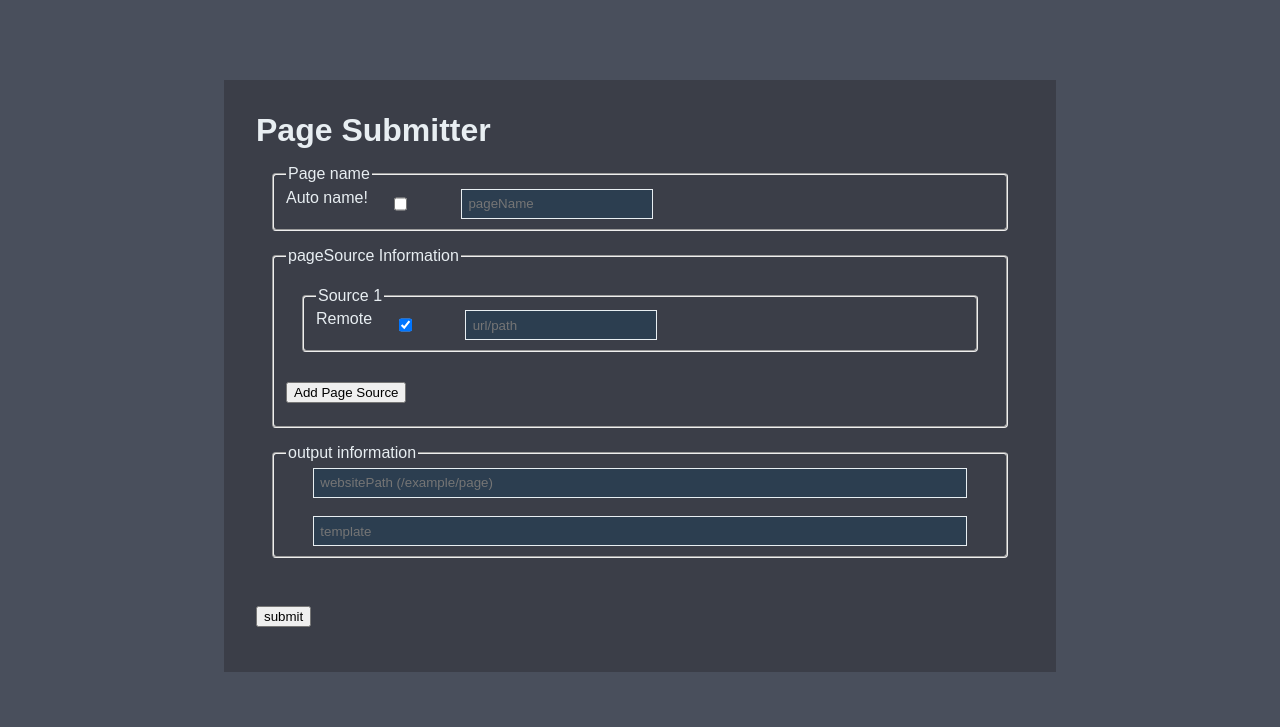
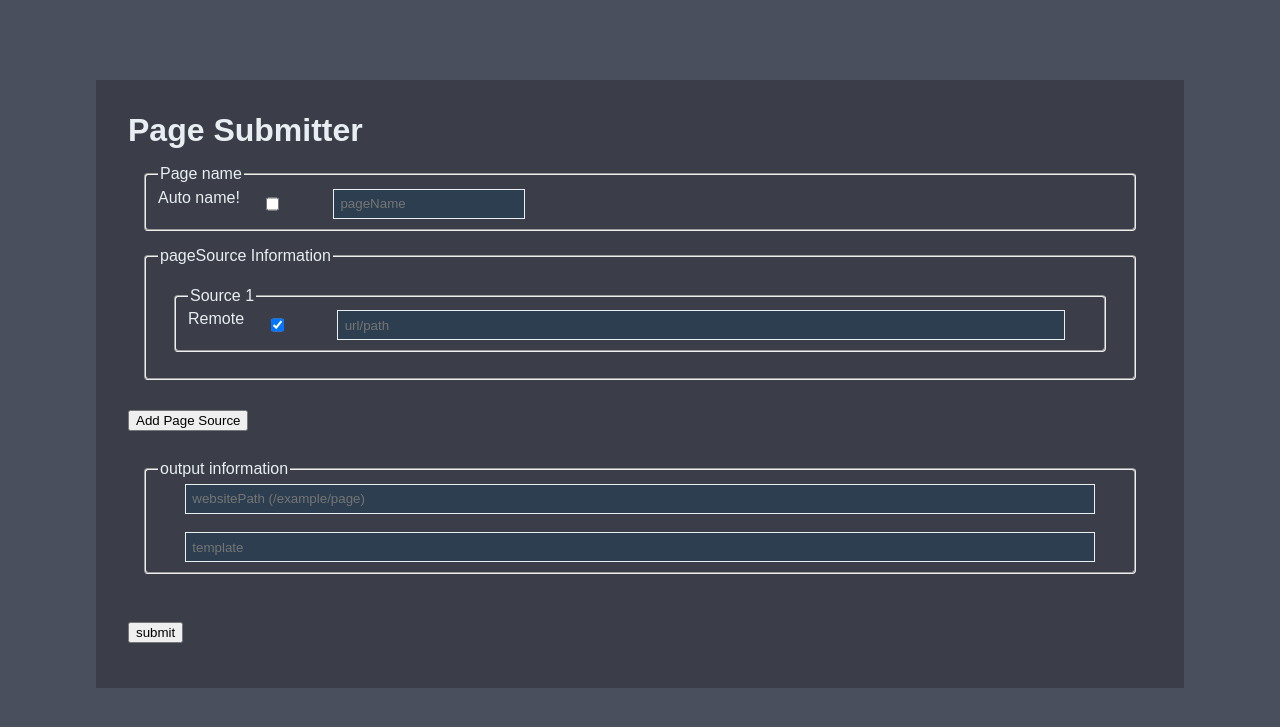
Before and after one commit to rolandw-blog/blogWatcher, a Node project: template app/views/index.ejs in a window 1280 px wide. Shown: the top 727 px of the page. Run offline with Node 20 templates, Linux system fonts and the light colour scheme; the template is opened without the code that fills it, so the values that code supplies are empty; some libraries are stand-ins or nearby versions.

Commit message:
:construction: Improve the submit form a bit

```diff
--- a/app/views/index.ejs
+++ b/app/views/index.ejs
@@ -32,8 +32,8 @@
 					<input type="checkbox" defaultChecked name="remote" class="remote" checked="true"></input>
 					<input type="text" name="url" class="url" placeholder="url/path" />
 				</fieldset>
-				<button id="addPageSource" style="align-self: flex-start;" onclick="addNewUrl()">Add Page Source</button>
 			</fieldset>
+			<button id="addPageSource" style="align-self: flex-start;" onclick="addNewUrl()">Add Page Source</button>
 			<fieldset style="flex-direction: column;">
 				<legend>output information</legend>
 				<input
@@ -76,24 +76,35 @@
 				// get all of the wrappers children
 				const numberOFfields = fieldsetWrapper.querySelectorAll("fieldset");
 
-				const newFields = fieldsetWrapper.querySelectorAll("fieldset")
-				const fieldArr = Array.from(newFields)
+				const fieldSet = document.createElement("fieldset");
+				fieldSet.id = `"pageSource${numberOFfields.length}`;
 
-				// concat all the html fields together
-				const newFieldsHtml = fieldArr.reduce((acc, cur) => {return acc += cur.outerHTML; }, "");
+				const legend = document.createElement("legend");
+				legend.innerText = `Source: ${numberOFfields.length + 1}`;
 
-				fieldsetWrapper.innerHTML =
-				`
-				<legend>pageSource Information</legend>
-				${newFieldsHtml}
-				<fieldset id="pageSource${numberOFfields.length}">
-					<legend>Source ${numberOFfields.length+1}</legend>
-					<label for="remote">Remote</label>
-					<input type="checkbox" defaultChecked name="remote" class="remote" checked="true"></input>
-					<input type="text" name="url" class="url" placeholder="url/path" />
-				</fieldset>
-				<button id="addPageSource" style="align-self: flex-start;" onclick="addNewUrl()">Add Page Source</button>
-				`
+				const label = document.createElement("label");
+				label.textContent = "Remote";
+				label.for = "checkbox";
+
+				const checkBox = document.createElement("input");
+				checkBox.type = "checkbox";
+				checkBox.defaultChecked = true;
+				checkBox.name = "remote";
+				checkBox.className = "remote"
+				checkBox.checked = true;
+
+				const urlBox = document.createElement("input");
+				urlBox.type = "text";
+				urlBox.name = "url";
+				urlBox.className = "remote url";
+				urlBox.checked = "true";
+
+				fieldSet.appendChild(legend);
+				fieldSet.appendChild(label)
+				fieldSet.appendChild(checkBox);
+				fieldSet.appendChild(urlBox);
+
+				fieldsetWrapper.appendChild(fieldSet);
 			}
 
 			function submitForm(event) {
@@ -141,7 +152,7 @@
 				};
 
 				// ship it!
-				fetch("http://10.10.10.12:8080/page", requestOptions)
+				fetch("http://10.10.10.12:3000/upload", requestOptions)
 					.then((response) => {
 						console.log("post done!");
 						// console.log(response.json());
@@ -171,6 +182,7 @@
 
 			form {
 				background-color: #3b3e48;
+				min-width: 80vw;
 				color: #e8eef2;
 				padding: 2em;
 				margin: 2em;
@@ -201,6 +213,10 @@
 			button {
 				margin: 1em 0;
 			}
+
+			.url {
+				width: 100%;
+			}
 		</style>
 	</body>
 </html>
```
